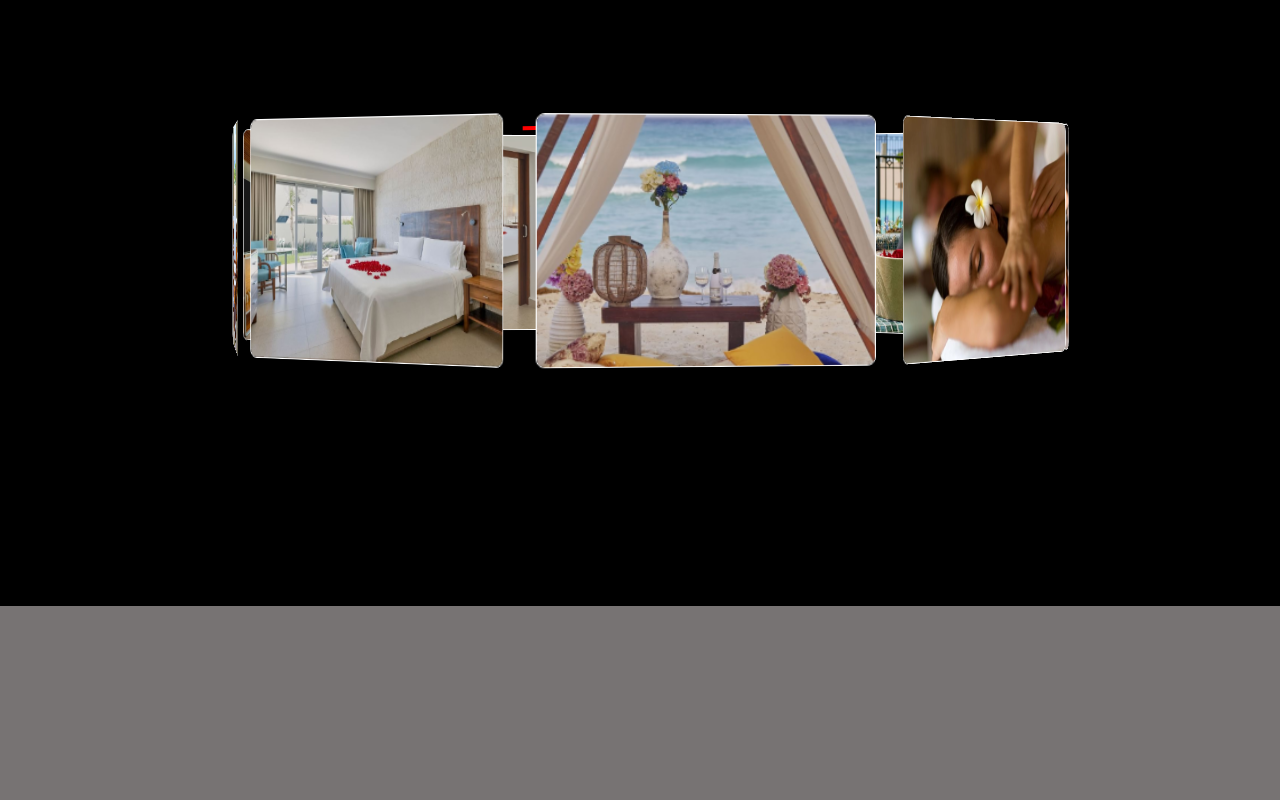
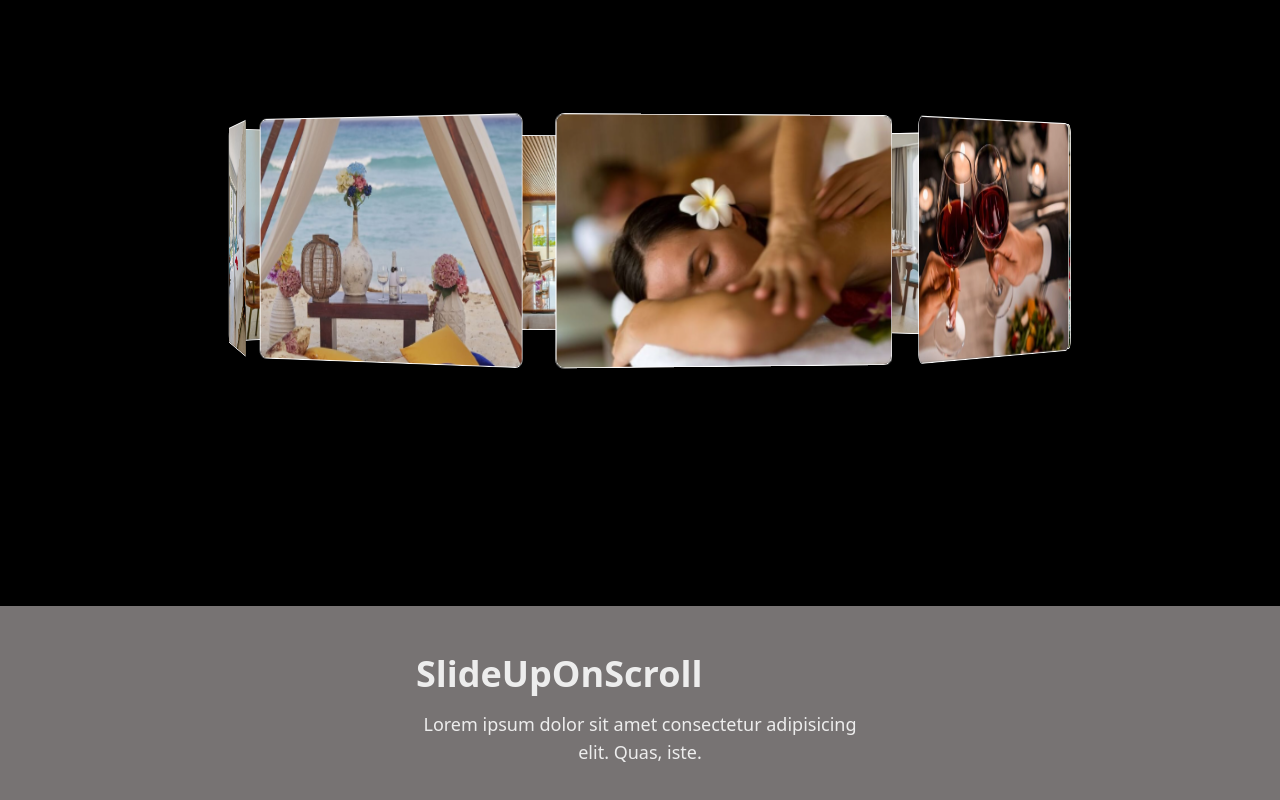
Before and after one commit to Aldomf/css-react-training, a React (Vite) app: page / in a window 1280 px wide. Shown: the part 194-994 px from the top of the page. Before the commit the page ends 800 px from the top, so only its background shows below. Built offline with nearby package versions, Linux system fonts and the light colour scheme.

Commit message:
making slide up on scroll

```diff
--- a/src/App.tsx
+++ b/src/App.tsx
@@ -1,11 +1,13 @@
 import "./App.css";
 
 import CarouselImages from "./components/CarouselImages";
+import SlideUpOnScroll from "./components/SlideUpOnScroll";
 
 function App() {
   return (
     <>
       <CarouselImages />
+      <SlideUpOnScroll />
     </>
   );
 }
--- /dev/null
+++ b/src/components/SlideUpOnScroll.tsx
@@ -0,0 +1,42 @@
+
+import { useEffect, useRef, useState } from 'react';
+
+function SlideUpOnScroll() {
+  const ref = useRef(null);
+  const [isVisible, setIsVisible] = useState(false);
+
+  useEffect(() => {
+    const observer = new IntersectionObserver(
+      ([entry]) => {
+        // if (entry.isIntersecting) setIsVisible(true); //?only once
+        setIsVisible(entry.isIntersecting); //?every time
+      },
+      {
+        threshold: 0.1,
+      }
+    );
+    if (ref.current) observer.observe(ref.current);
+
+    return () => {
+      if (ref.current) observer.unobserve(ref.current);
+    };
+  }, []);
+
+  return (
+    <div className="flex flex-col items-center justify-center h-52">
+      <div
+        ref={ref}
+        className={`transition-all duration-1400 transform ${
+          isVisible ? 'translate-y-0 opacity-100' : 'translate-y-40 opacity-0'
+        }`}
+      >
+        <h1 className="text-4xl font-bold mb-4">SlideUpOnScroll</h1>
+        <p className="text-center text-lg max-w-md">
+          Lorem ipsum dolor sit amet consectetur adipisicing elit. Quas, iste.
+        </p>
+      </div>
+    </div>
+  );
+}
+
+export default SlideUpOnScroll;
```
